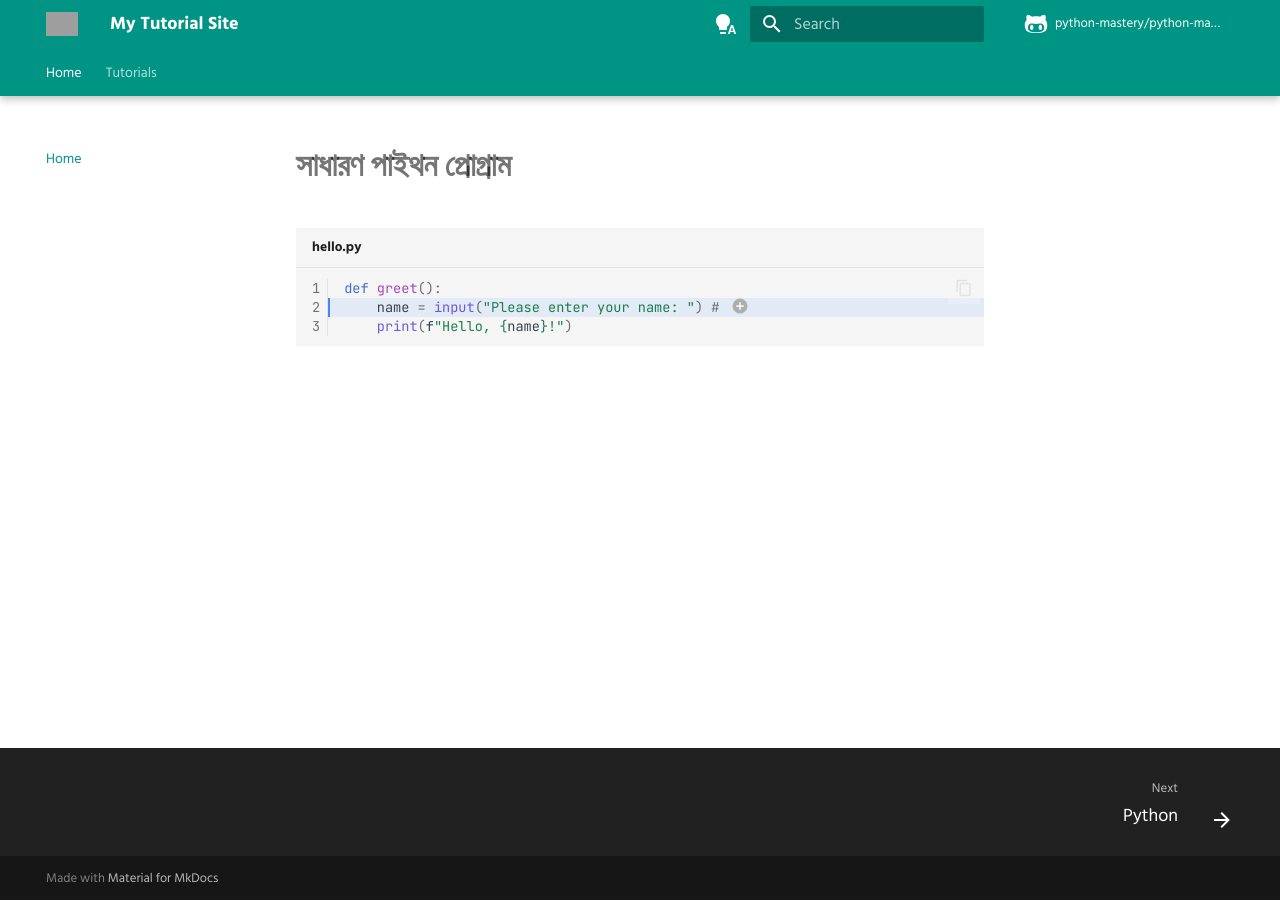
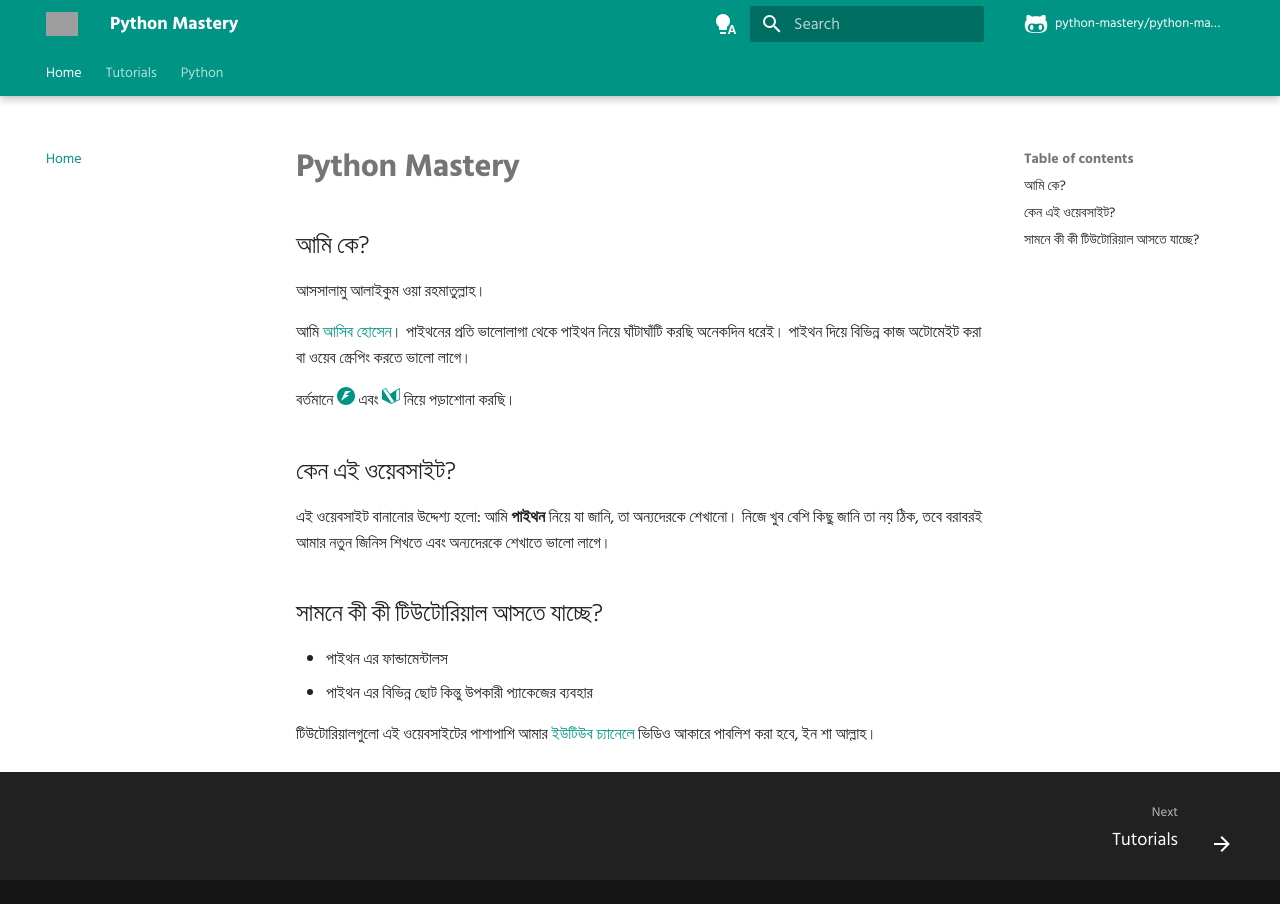
Before and after one commit to python-mastery/python-mastery.github.io, an MkDocs documentation site: the page built from docs/index.md, in a window 1280 px wide. Built offline with MkDocs 1.6.1 and Material for MkDocs 9.7.7, drawn with Linux system fonts in a browser that asks for light colours; comment, search, counter and statistics services are not loaded; grey boxes are pictures that could not be loaded.

Commit message:
🛠️ Fix the layout and navbar

````diff
--- a/docs/index.md
+++ b/docs/index.md
@@ -1,9 +1,18 @@
-# **সাধারণ পাইথন প্রোগ্রাম**
+# **Python Mastery**
 
-```py title="hello.py" linenums="1" hl_lines="2"
-def greet():
-    name = input("Please enter your name: ") # (1)
-    print(f"Hello, {name}!")
-```
+## আমি কে?
+আসসালামু আলাইকুম ওয়া রহমাতুল্লাহ।
 
-1.  :simple-python: This takes the user's `name` as input.
+আমি [আসিব হোসেন](https://github.com/asibhossen897)।
+পাইথনের প্রতি ভালোলাগা থেকে পাইথন নিয়ে ঘাঁটাঘাঁটি করছি অনেকদিন ধরেই। পাইথন দিয়ে বিভিন্ন কাজ অটোমেইট করা বা ওয়েব স্ক্রেপিং করতে ভালো লাগে।
+
+বর্তমানে [:simple-fastapi:](https://fastapi.tiangolo.com/) এবং [:simple-materialformkdocs:](https://squidfunk.github.io/mkdocs-material/) নিয়ে পড়াশোনা করছি।
+
+## কেন এই ওয়েবসাইট?
+এই ওয়েবসাইট বানানোর উদ্দেশ্য হলো: আমি **পাইথন** নিয়ে যা জানি, তা অন্যদেরকে শেখানো। নিজে খুব বেশি কিছু জানি তা নয় ঠিক, তবে বরাবরই আমার নতুন জিনিস শিখতে এবং অন্যদেরকে শেখাতে ভালো লাগে।
+
+## সামনে কী কী টিউটোরিয়াল আসতে যাচ্ছে?
+- পাইথন এর ফান্ডামেন্টালস
+- পাইথন এর বিভিন্ন ছোট কিন্তু উপকারী প্যাকেজের ব্যবহার
+
+টিউটোরিয়ালগুলো এই ওয়েবসাইটের পাশাপাশি আমার [ইউটিউব চ্যানেলে](https://youtube.com/@asibhossen) ভিডিও আকারে পাবলিশ করা হবে, ইন শা আল্লাহ।
--- /dev/null
+++ b/docs/tutorials/index.md
@@ -0,0 +1,3 @@
+# Tutorials
+
+- [Python](tutorials/python/)
--- a/mkdocs.yml
+++ b/mkdocs.yml
@@ -1,4 +1,4 @@
-site_name: My Tutorial Site
+site_name: Python Mastery
 site_url: https://python-mastery.github.io/
 theme:
   name: material
@@ -50,7 +50,6 @@ theme:
 
   extra:
     -css: css/extra.css
-    generator: false
 
   icon:
     repo: fontawesome/brands/github-alt
@@ -61,12 +60,16 @@ repo_name: python-mastery/python-mastery.github.io
 repo_url: https://github.com/python-mastery/python-mastery.github.io
 nav:
   - Home: index.md
-  - Tutorials:
-      - Python: tutorials/python/index.md
+  - Tutorials: tutorials/index.md
+  - Python: tutorials/python/index.md
+
 plugins:
 - search
 - mkdocstrings
 - include-markdown
+
+extra:
+  generator: false
 
 markdown_extensions:
   - attr_list
````
Also changed, not shown: docs/tutorials/python/index.md (+9 -1 lines).
